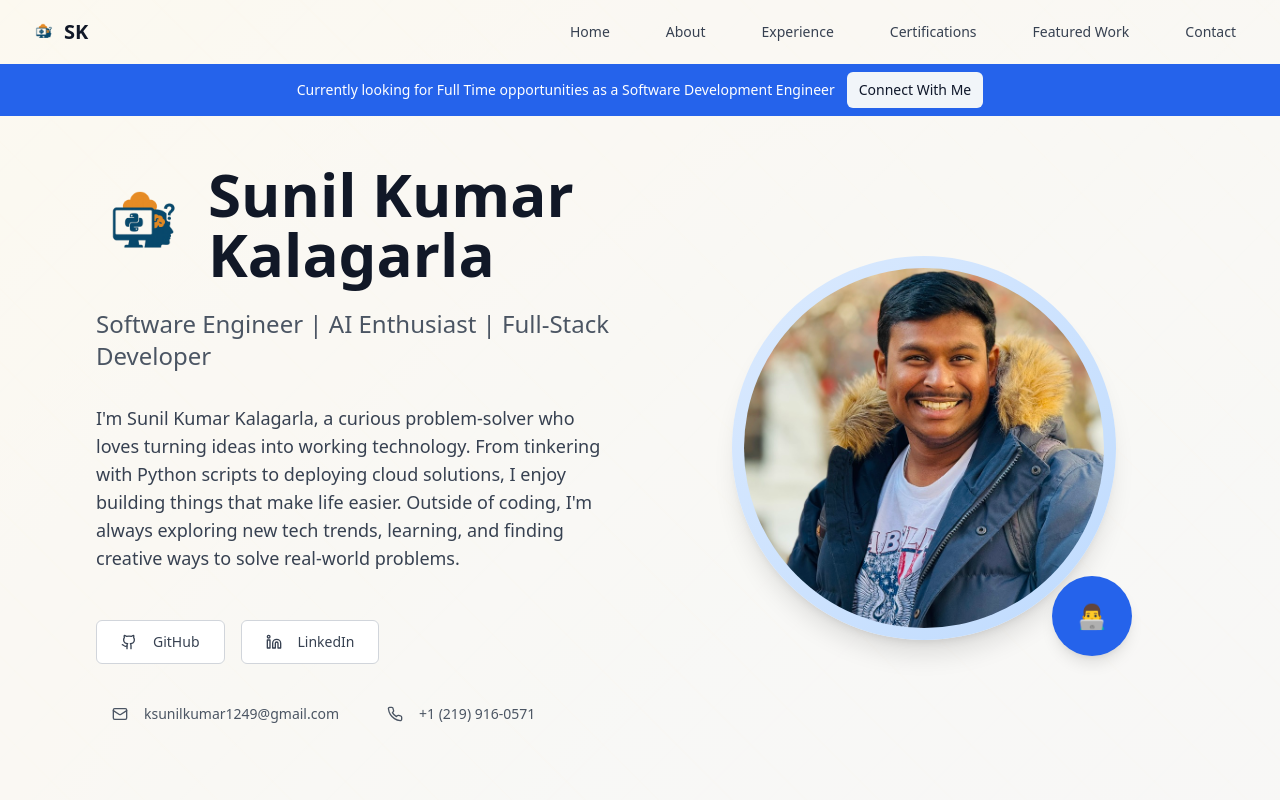
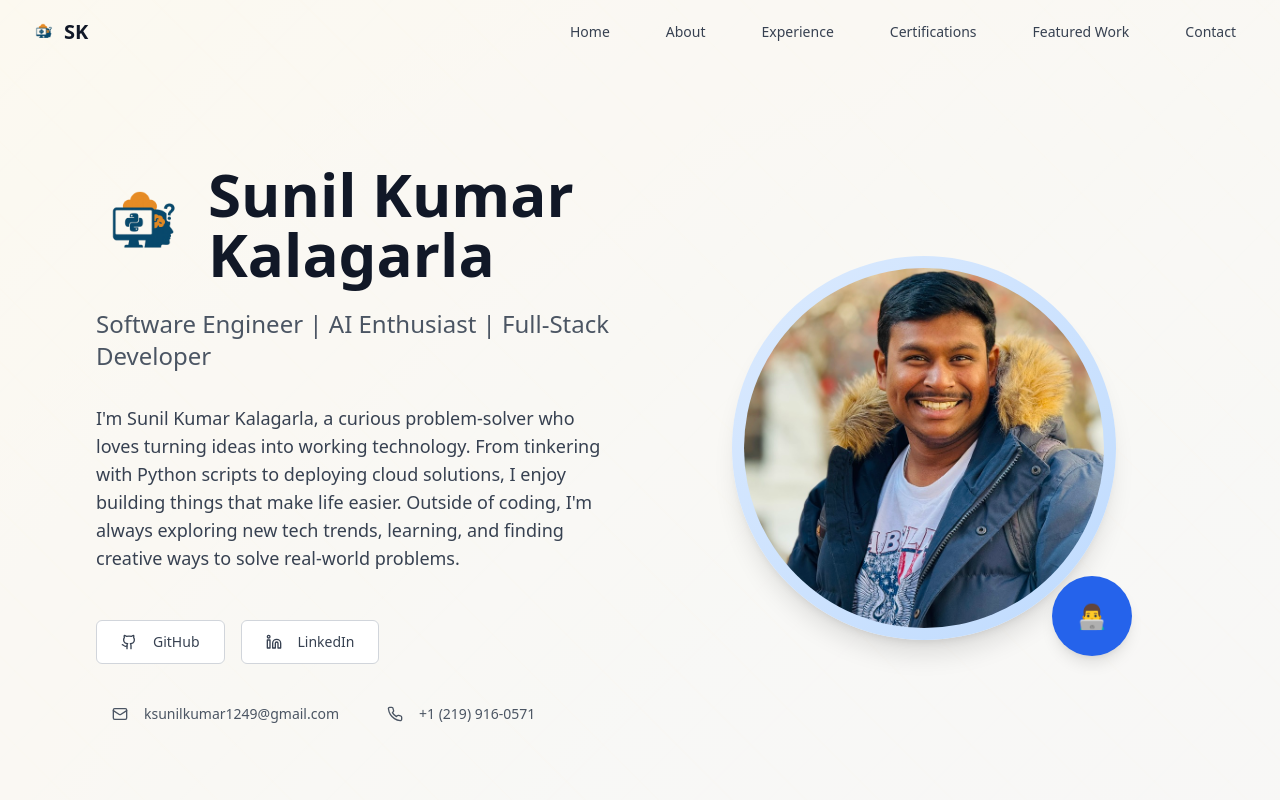
Before and after one commit to Sunilkumarkalagarla/Sunil_Portfolio, a React (Vite) app: page / in a window 1280 px wide. Shown: the top 800 px of the page. Built offline with nearby package versions, Linux system fonts and the light colour scheme.

Commit message:
Remove announcement bar
Removed the announcement bar from the header component.

```diff
--- a/src/components/Header.tsx
+++ b/src/components/Header.tsx
@@ -95,23 +95,6 @@ const Header = () => {
           </div>
         )}
       </nav>
-      <div role="status" aria-live="polite" className="bg-blue-600 text-white">
-        <div className="max-w-7xl mx-auto px-4 sm:px-6 lg:px-8 py-2 text-center text-sm sm:text-sm flex flex-row flex-wrap items-center justify-center gap-3">
-          <span>
-            Currently looking for Full Time opportunities as a Software Development Engineer
-          </span>
-          <Button asChild size="sm" variant="secondary" className="shrink-0">
-            <a
-              href="https://www.linkedin.com/in/sunil1249/"
-              target="_blank"
-              rel="noopener noreferrer"
-              aria-label="Reach out to me on LinkedIn"
-            >
-              Connect With Me
-            </a>
-          </Button>
-        </div>
-      </div>
     </header>
   );
 };
```
